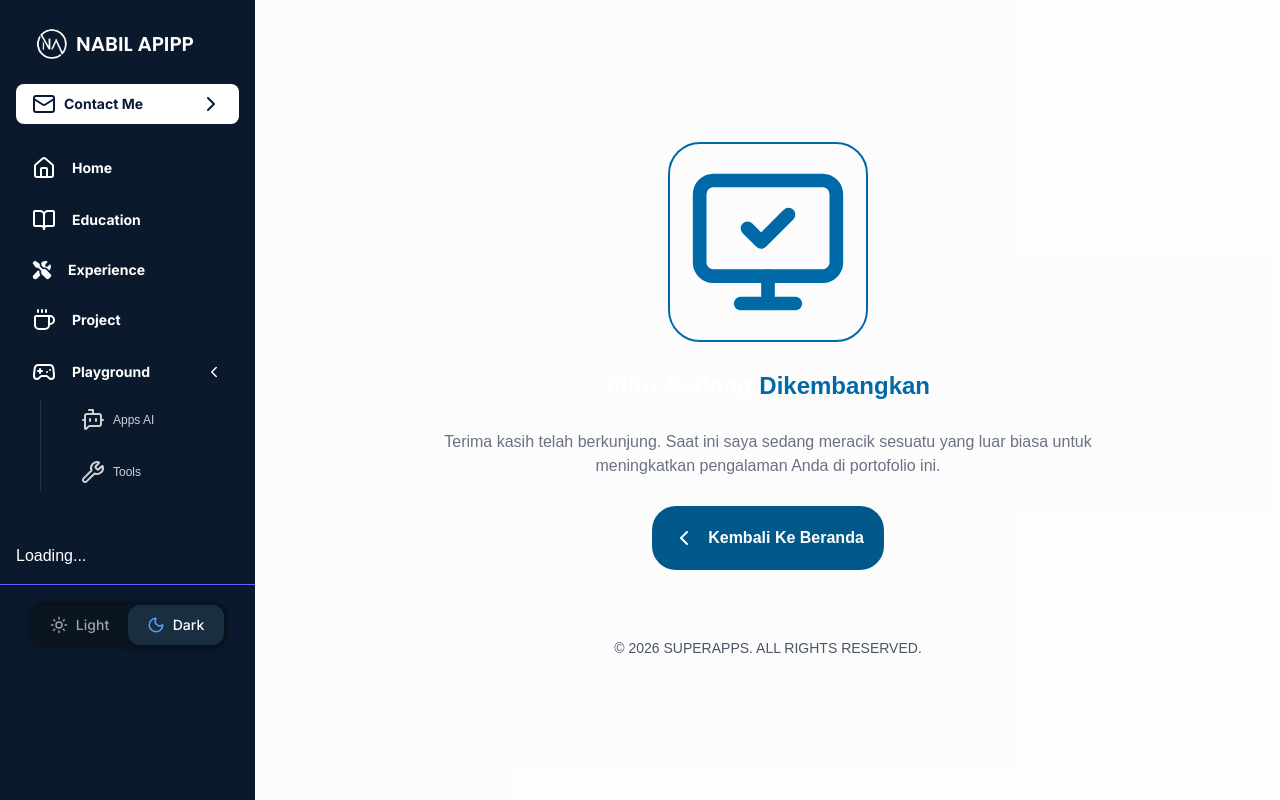
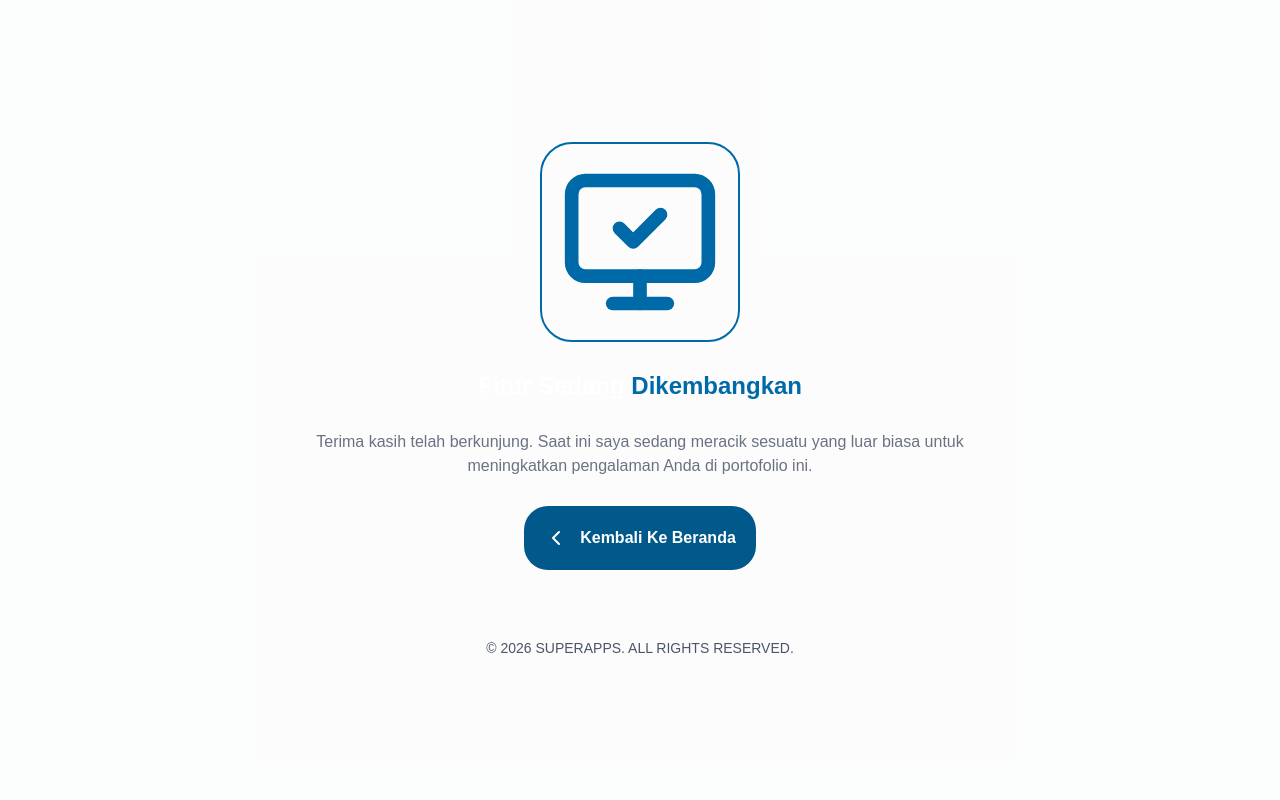
Before and after one commit to NaApipp/portosuperapp_v2, a Next.js app: page /coming-soon in a window 1280 px wide. Built offline with nearby package versions, Linux system fonts and the light colour scheme; no server answers.

Commit message:
style: disablle sid4ebar and navbar for maintenance page

```diff
--- a/app/layout.tsx
+++ b/app/layout.tsx
@@ -98,10 +98,10 @@ export default function RootLayout({
         className={`${geistSans.variable} ${geistMono.variable} antialiased`}
       >
         <div className="flex h-screen bg-gray-50/50 dark:bg-[#08152F]">
-          <Sidebar />
+          {/* <Sidebar /> */}
           <div className="flex flex-col flex-1 overflow-hidden">
             {/* Navbar hanya mobile & tablet */}
-            <Navbar />
+            {/* <Navbar /> */}
 
             <main className="flex-1 overflow-y-auto">
               <ScrollAnimation />
```
